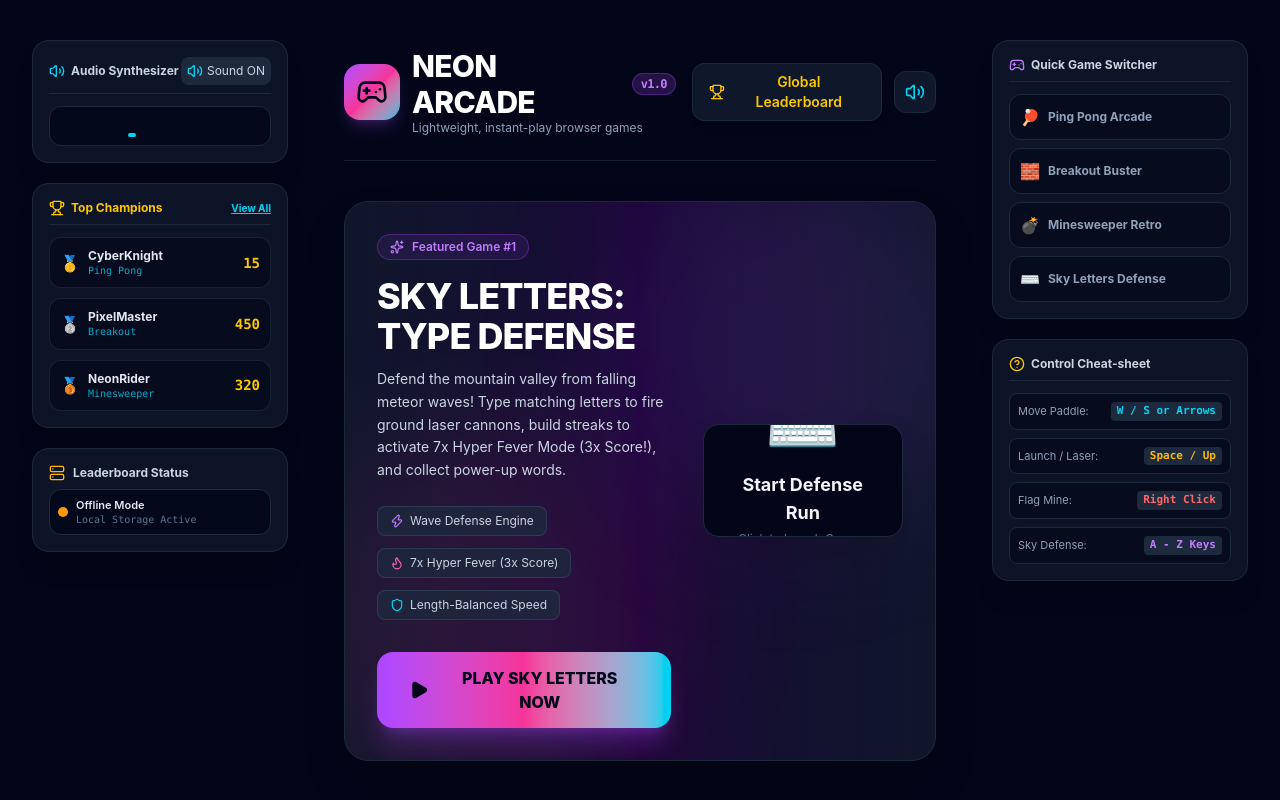
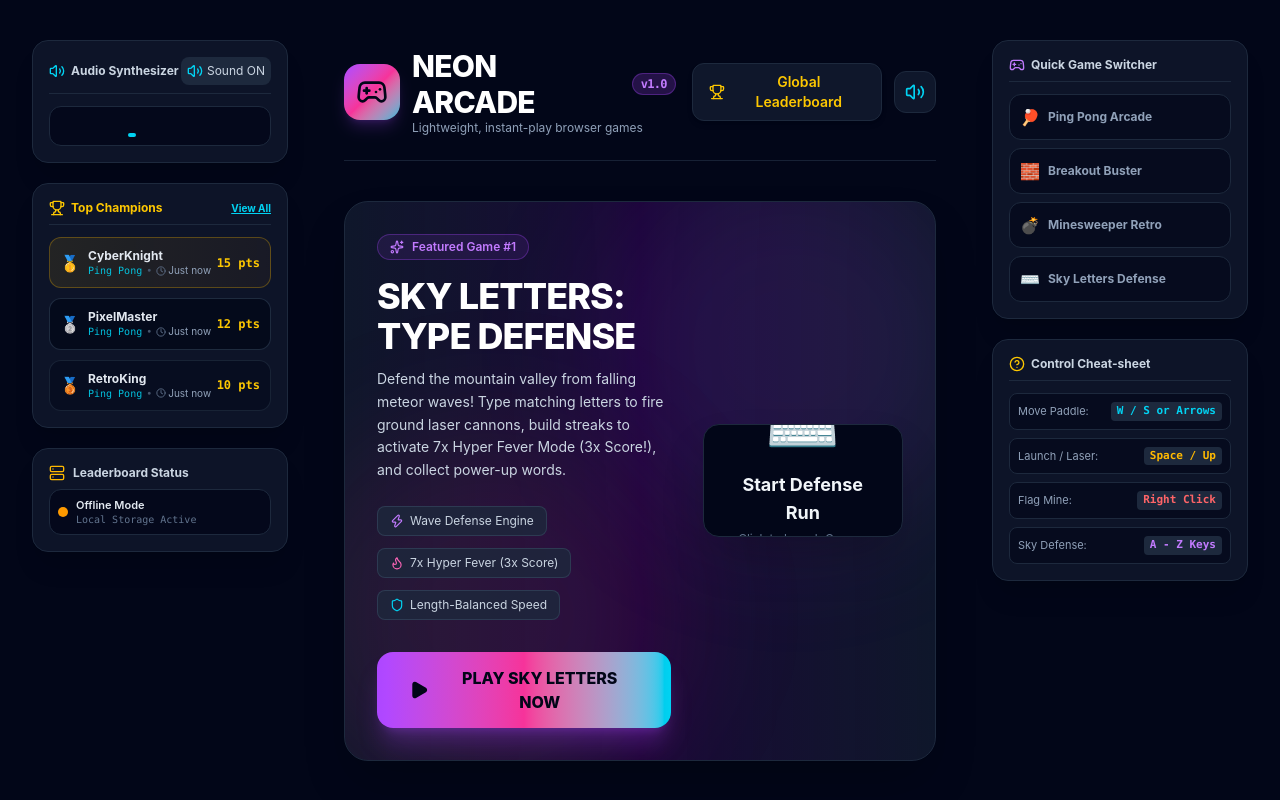
Before and after one commit to ashutoshdubey133/arcade-frontend, a React app: page / in a window 1280 px wide. Shown: the top 800 px of the page. Built offline with nearby package versions, Linux system fonts and the light colour scheme; no server answers; the HTML template or start-up script is replaced by a standard one.

Commit message:
feat: make Top Champions widget dynamic with real-time leaderboard data and relative timestamps

```diff
--- a/src/App.jsx
+++ b/src/App.jsx
@@ -35,6 +35,7 @@ export default function App() {
           isMuted={isMuted}
           onToggleMute={handleToggleMute}
           onOpenLeaderboard={() => setIsLeaderboardOpen(true)}
+          currentView={currentView}
         />
 
         {/* Center Primary View */}
--- a/src/components/ArcadeSidebars.jsx
+++ b/src/components/ArcadeSidebars.jsx
@@ -1,12 +1,32 @@
 import React, { useState, useEffect } from 'react';
 import {
   Trophy, Volume2, VolumeX, Gamepad2, Server,
-  HelpCircle, Zap, Medal, Star, Flame, Sparkles
+  HelpCircle, Zap, Medal, Star, Flame, Sparkles, Clock
 } from 'lucide-react';
-import { checkBackendHealth } from '../utils/leaderboardApi';
+import { checkBackendHealth, getLeaderboard } from '../utils/leaderboardApi';
 
-export function LeftSidebar({ isMuted, onToggleMute, onOpenLeaderboard }) {
+const formatRelativeTime = (dateStr) => {
+  if (!dateStr) return '';
+  const now = new Date();
+  const date = new Date(dateStr);
+  const diffMs = now - date;
+  if (isNaN(diffMs) || diffMs < 0) return '';
+  const diffSec = Math.floor(diffMs / 1000);
+  const diffMin = Math.floor(diffSec / 60);
+  const diffHour = Math.floor(diffMin / 60);
+  const diffDay = Math.floor(diffHour / 24);
+
+  if (diffSec < 60) return 'Just now';
+  if (diffMin < 60) return `${diffMin}m ago`;
+  if (diffHour < 24) return `${diffHour}h ago`;
+  if (diffDay < 7) return `${diffDay}d ago`;
+  return date.toLocaleDateString(undefined, { month: 'short', day: 'numeric' });
+};
+
+export function LeftSidebar({ isMuted, onToggleMute, onOpenLeaderboard, currentView }) {
   const [apiStatus, setApiStatus] = useState({ isOnline: false, url: '...', isChecking: true });
+  const [topChampions, setTopChampions] = useState([]);
+  const [loading, setLoading] = useState(true);
 
   useEffect(() => {
     let mounted = true;
@@ -16,11 +36,21 @@ export function LeftSidebar({ isMuted, onToggleMute, onOpenLeaderboard }) {
     return () => { mounted = false; };
   }, []);
 
-  const topPlayers = [
-    { rank: 1, name: 'CyberKnight', score: 15, game: 'Ping Pong', medal: '🥇' },
-    { rank: 2, name: 'PixelMaster', score: 450, game: 'Breakout', medal: '🥈' },
-    { rank: 3, name: 'NeonRider', score: 320, game: 'Minesweeper', medal: '🥉' },
-  ];
+  const loadTopChampions = async () => {
+    setLoading(true);
+    const data = await getLeaderboard();
+    if (data && Array.isArray(data)) {
+      const sorted = [...data].sort((a, b) => b.score - a.score).slice(0, 3);
+      setTopChampions(sorted);
+    }
+    setLoading(false);
+  };
+
+  useEffect(() => {
+    loadTopChampions();
+    const interval = setInterval(loadTopChampions, 15000);
+    return () => clearInterval(interval);
+  }, [currentView]);
 
   return (
     <aside className="hidden xl:flex flex-col w-72 shrink-0 space-y-5 p-4 sticky top-6 self-start">
@@ -71,23 +101,49 @@ export function LeftSidebar({ isMuted, onToggleMute, onOpenLeaderboard }) {
         </div>
 
         <div className="space-y-2.5">
-          {topPlayers.map((player) => (
-            <div
-              key={player.rank}
-              className="flex items-center justify-between p-2.5 rounded-xl bg-slate-950/60 border border-slate-800/80 text-xs"
-            >
-              <div className="flex items-center gap-2">
-                <span className="text-base">{player.medal}</span>
-                <div>
-                  <div className="font-bold text-slate-200">{player.name}</div>
-                  <div className="text-[10px] text-cyan-400/80 font-mono">{player.game}</div>
+          {topChampions.length === 0 ? (
+            <div className="text-[11px] text-slate-500 text-center py-3">
+              {loading ? 'Loading champions...' : 'No scores yet'}
+            </div>
+          ) : (
+            topChampions.map((player, idx) => {
+              const medal = idx === 0 ? '🥇' : idx === 1 ? '🥈' : '🥉';
+              const relTime = formatRelativeTime(player.date);
+              return (
+                <div
+                  key={player.id || idx}
+                  className={`flex items-center justify-between p-2.5 rounded-xl border text-xs transition-all ${
+                    idx === 0
+                      ? 'bg-gradient-to-r from-yellow-500/10 to-amber-500/5 border-yellow-500/30'
+                      : idx === 1
+                      ? 'bg-slate-950/70 border-slate-700/60'
+                      : 'bg-slate-950/50 border-slate-800/80'
+                  }`}
+                >
+                  <div className="flex items-center gap-2 min-w-0">
+                    <span className="text-base shrink-0">{medal}</span>
+                    <div className="truncate">
+                      <div className="font-bold text-slate-200 truncate">{player.playerName}</div>
+                      <div className="text-[10px] text-cyan-400/90 font-mono truncate flex items-center gap-1">
+                        <span>{player.game}</span>
+                        {relTime && (
+                          <>
+                            <span className="text-slate-600">•</span>
+                            <span className="text-slate-400 font-sans flex items-center gap-0.5">
+                              <Clock className="w-2.5 h-2.5 text-slate-500" />{relTime}
+                            </span>
+                          </>
+                        )}
+                      </div>
+                    </div>
+                  </div>
+                  <div className="font-mono font-bold text-yellow-400 text-xs shrink-0 pl-1">
+                    {player.score} pts
+                  </div>
                 </div>
-              </div>
-              <div className="font-mono font-bold text-yellow-400 text-sm">
-                {player.score}
-              </div>
-            </div>
-          ))}
+              );
+            })
+          )}
         </div>
       </div>
 
```
